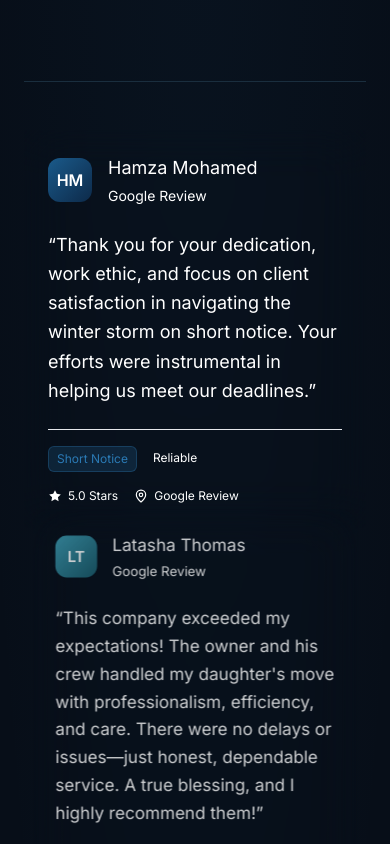
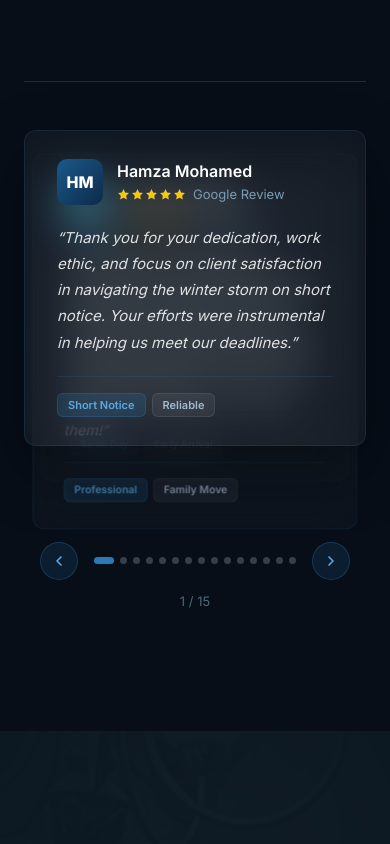
Before and after one commit to willzenner-uiowa/moving-company-atl, a Next.js app: page / in a window 390 px wide. Shown: the part 4140-4984 px from the top of the page. Built offline with nearby package versions, Linux system fonts and the light colour scheme.

Commit message:
fix testimonials animation and all 15 reviews

```diff
--- a/src/components/ui/glass-testimonial-swiper.tsx
+++ b/src/components/ui/glass-testimonial-swiper.tsx
@@ -1,7 +1,6 @@
 "use client";
 import React, { useState, useRef, useEffect, useCallback, CSSProperties } from 'react';
 
-// --- Component Interfaces ---
 export interface Testimonial {
   id: string | number;
   initials: string;
@@ -15,17 +14,14 @@ export interface Testimonial {
 
 export interface TestimonialStackProps {
   testimonials: Testimonial[];
-  /** How many cards to show behind the main card */
   visibleBehind?: number;
 }
 
-// --- The Component ---
 export const TestimonialStack = ({ testimonials, visibleBehind = 2 }: TestimonialStackProps) => {
   const [activeIndex, setActiveIndex] = useState(0);
   const [isDragging, setIsDragging] = useState(false);
   const [dragOffset, setDragOffset] = useState(0);
   const dragStartRef = useRef(0);
-  const cardRefs = useRef<(HTMLDivElement | null)[]>([]);
   const totalCards = testimonials.length;
 
   const navigate = useCallback((newIndex: number) => {
@@ -37,19 +33,17 @@ export const TestimonialStack = ({ testimonials, visibleBehind = 2 }: Testimonia
     setIsDragging(true);
     const clientX = 'touches' in e ? e.touches[0].clientX : e.clientX;
     dragStartRef.current = clientX;
-    cardRefs.current[activeIndex]?.classList.add('is-dragging');
   };
 
   const handleDragMove = useCallback((e: MouseEvent | TouchEvent) => {
     if (!isDragging) return;
-    const clientX = 'touches' in e ? e.touches[0].clientX : e.clientX;
+    const clientX = 'touches' in e ? (e as TouchEvent).touches[0].clientX : (e as MouseEvent).clientX;
     setDragOffset(clientX - dragStartRef.current);
   }, [isDragging]);
 
   const handleDragEnd = useCallback(() => {
     if (!isDragging) return;
-    cardRefs.current[activeIndex]?.classList.remove('is-dragging');
-    if (Math.abs(dragOffset) > 50) {
+    if (Math.abs(dragOffset) > 60) {
       navigate(activeIndex + (dragOffset < 0 ? 1 : -1));
     }
     setIsDragging(false);
@@ -58,14 +52,14 @@ export const TestimonialStack = ({ testimonials, visibleBehind = 2 }: Testimonia
 
   useEffect(() => {
     if (isDragging) {
-      window.addEventListener('mousemove', handleDragMove);
-      window.addEventListener('touchmove', handleDragMove);
+      window.addEventListener('mousemove', handleDragMove as EventListener);
+      window.addEventListener('touchmove', handleDragMove as EventListener);
       window.addEventListener('mouseup', handleDragEnd);
       window.addEventListener('touchend', handleDragEnd);
     }
     return () => {
-      window.removeEventListener('mousemove', handleDragMove);
-      window.removeEventListener('touchmove', handleDragMove);
+      window.removeEventListener('mousemove', handleDragMove as EventListener);
+      window.removeEventListener('touchmove', handleDragMove as EventListener);
       window.removeEventListener('mouseup', handleDragEnd);
       window.removeEventListener('touchend', handleDragEnd);
     };
@@ -74,87 +68,150 @@ export const TestimonialStack = ({ testimonials, visibleBehind = 2 }: Testimonia
   if (!testimonials?.length) return null;
 
   return (
-    <section className="testimonials-stack relative pb-10">
+    <div>
+      {/* Card stack */}
+      <div style={{ position: 'relative', height: 380 }}>
         {testimonials.map((testimonial, index) => {
-        // Calculate the card's position in the display order
           const displayOrder = (index - activeIndex + totalCards) % totalCards;
 
-        // --- DYNAMIC STYLE CALCULATION ---
-        const style: CSSProperties = {};
-        if (displayOrder === 0) { // The active card
+          const style: CSSProperties = {
+            position: 'absolute',
+            top: 0,
+            left: 0,
+            right: 0,
+            transition: isDragging && displayOrder === 0 ? 'none' : 'transform 0.45s cubic-bezier(0.22,1,0.36,1), opacity 0.45s ease',
+            cursor: displayOrder === 0 ? (isDragging ? 'grabbing' : 'grab') : 'default',
+            userSelect: 'none',
+            borderRadius: 12,
+            background: 'rgba(255,255,255,0.04)',
+            border: '1px solid rgba(43,122,181,0.18)',
+            backdropFilter: 'blur(20px)',
+            boxShadow: displayOrder === 0 ? '0 24px 60px rgba(0,0,0,0.4)' : 'none',
+          };
+
+          if (displayOrder === 0) {
             style.transform = `translateX(${dragOffset}px)`;
             style.opacity = 1;
             style.zIndex = totalCards;
-        } else if (displayOrder <= visibleBehind) { // Cards stacked behind
+          } else if (displayOrder <= visibleBehind) {
             const scale = 1 - 0.05 * displayOrder;
-          const translateY = -2 * displayOrder; // in rem
-          style.transform = `scale(${scale}) translateY(${translateY}rem)`;
-          style.opacity = 1 - 0.2 * displayOrder;
+            const translateY = 14 * displayOrder;
+            style.transform = `scale(${scale}) translateY(${translateY}px)`;
+            style.opacity = 1 - 0.25 * displayOrder;
             style.zIndex = totalCards - displayOrder;
-        } else { // Cards that are out of view
-          style.transform = 'scale(0)';
+            style.pointerEvents = 'none';
+          } else {
+            style.transform = 'scale(0.85) translateY(40px)';
             style.opacity = 0;
             style.zIndex = 0;
+            style.pointerEvents = 'none';
           }
-
-        const tagClasses = (type: 'featured' | 'default') => type === 'featured'
-          ? 'bg-primary/20 text-primary border border-primary/30'
-          : 'bg-secondary text-secondary-foreground';
 
           return (
             <div
-            ref={(el) => { cardRefs.current[index] = el; }}
               key={testimonial.id}
-            className="testimonial-card glass-effect backdrop-blur-xl"
-            style={style} // Apply dynamic styles here
+              style={style}
               onMouseDown={(e) => handleDragStart(e, index)}
               onTouchStart={(e) => handleDragStart(e, index)}
             >
-            <div className="p-6 md:p-8">
-              <div className="flex items-start justify-between mb-6">
-                <div className="flex items-center gap-4">
-                  <div className="flex-shrink-0 w-11 h-11 rounded-xl flex items-center justify-center text-white font-semibold text-base" style={{ background: testimonial.avatarGradient }}>
+              <div style={{ padding: '28px 32px' }}>
+                {/* Header */}
+                <div style={{ display: 'flex', alignItems: 'center', gap: 14, marginBottom: 20 }}>
+                  <div style={{
+                    flexShrink: 0, width: 46, height: 46, borderRadius: 10,
+                    display: 'flex', alignItems: 'center', justifyContent: 'center',
+                    color: '#fff', fontWeight: 700, fontSize: 16,
+                    background: testimonial.avatarGradient,
+                  }}>
                     {testimonial.initials}
                   </div>
                   <div>
-                    <h3 className="text-card-foreground font-medium text-lg">{testimonial.name}</h3>
-                    <p className="text-sm text-muted-foreground mt-1">{testimonial.role}</p>
+                    <div style={{ color: '#fff', fontWeight: 600, fontSize: 16 }}>{testimonial.name}</div>
+                    <div style={{ color: '#7A9BB5', fontSize: 13, marginTop: 2 }}>
+                      {/* 5 gold stars */}
+                      {[0,1,2,3,4].map(i => (
+                        <svg key={i} style={{ display: 'inline', width: 13, height: 13, marginRight: 1 }} viewBox="0 0 24 24" fill="#F5C518">
+                          <path d="M12 2l3.09 6.26L22 9.27l-5 4.87 1.18 6.88L12 17.77l-6.18 3.25L7 14.14 2 9.27l6.91-1.01L12 2z"/>
+                        </svg>
+                      ))}
+                      <span style={{ marginLeft: 6, verticalAlign: 'middle' }}>Google Review</span>
                     </div>
                   </div>
                 </div>
 
-              <blockquote className="text-card-foreground/90 leading-relaxed text-lg mb-6">&ldquo;{testimonial.quote}&rdquo;</blockquote>
+                {/* Quote */}
+                <blockquote style={{
+                  color: 'rgba(255,255,255,0.85)', fontSize: 15, lineHeight: 1.75,
+                  marginBottom: 20, fontStyle: 'italic',
+                }}>
+                  &ldquo;{testimonial.quote}&rdquo;
+                </blockquote>
 
-              <div className="flex flex-col md:flex-row items-start md:items-center justify-between border-t border-border pt-4 gap-4">
-                <div className="flex flex-wrap gap-2">
+                {/* Tags */}
+                <div style={{ display: 'flex', flexWrap: 'wrap', gap: 6, borderTop: '1px solid rgba(43,122,181,0.15)', paddingTop: 16 }}>
                   {testimonial.tags.map((tag, i) => (
-                    <span key={i} className={['text-xs', 'px-2', 'py-1', 'rounded-md', tagClasses(tag.type)].join(' ')}>
+                    <span key={i} style={{
+                      fontSize: 11, padding: '3px 10px', borderRadius: 6, fontWeight: 600,
+                      background: tag.type === 'featured' ? 'rgba(43,122,181,0.2)' : 'rgba(255,255,255,0.06)',
+                      color: tag.type === 'featured' ? '#5BA8E0' : '#A0B8CC',
+                      border: tag.type === 'featured' ? '1px solid rgba(43,122,181,0.3)' : '1px solid rgba(255,255,255,0.08)',
+                    }}>
                       {tag.text}
                     </span>
                   ))}
-                </div>
-                <div className="flex items-center gap-4 text-xs text-muted-foreground">
-                  {testimonial.stats.map((stat, i) => {
-                    const IconComponent = stat.icon;
-                    return (
-                      <span key={i} className="flex items-center">
-                        <IconComponent className="mr-1.5 h-3.5 w-3.5" />
-                        {stat.text}
-                      </span>
-                    );
-                  })}
-                </div>
                 </div>
               </div>
             </div>
           );
         })}
+      </div>
 
-      <div className="pagination flex gap-2 justify-center absolute bottom-0 left-0 right-0">
+      {/* Controls */}
+      <div style={{ display: 'flex', alignItems: 'center', justifyContent: 'center', gap: 16, marginTop: 32 }}>
+        {/* Prev */}
+        <button
+          onClick={() => navigate(activeIndex - 1)}
+          style={{ background: 'rgba(43,122,181,0.15)', border: '1px solid rgba(43,122,181,0.3)', borderRadius: '50%', width: 38, height: 38, display: 'flex', alignItems: 'center', justifyContent: 'center', cursor: 'pointer', color: '#5BA8E0' }}
+          aria-label="Previous review"
+        >
+          <svg width="16" height="16" viewBox="0 0 24 24" fill="none" stroke="currentColor" strokeWidth="2.5" strokeLinecap="round" strokeLinejoin="round"><polyline points="15 18 9 12 15 6"/></svg>
+        </button>
+
+        {/* Dots */}
+        <div style={{ display: 'flex', gap: 6 }}>
           {testimonials.map((_, index) => (
-          <button key={index} aria-label={`Go to testimonial ${index + 1}`} onClick={() => navigate(index)} className={`pagination-dot ${activeIndex === index ? 'active' : ''}`} />
+            <button
+              key={index}
+              onClick={() => navigate(index)}
+              aria-label={`Go to review ${index + 1}`}
+              style={{
+                width: activeIndex === index ? 20 : 7,
+                height: 7,
+                borderRadius: 4,
+                border: 'none',
+                cursor: 'pointer',
+                transition: 'width 0.3s ease, background 0.3s ease',
+                background: activeIndex === index ? '#2B7AB5' : 'rgba(255,255,255,0.2)',
+                padding: 0,
+              }}
+            />
           ))}
         </div>
-    </section>
+
+        {/* Next */}
+        <button
+          onClick={() => navigate(activeIndex + 1)}
+          style={{ background: 'rgba(43,122,181,0.15)', border: '1px solid rgba(43,122,181,0.3)', borderRadius: '50%', width: 38, height: 38, display: 'flex', alignItems: 'center', justifyContent: 'center', cursor: 'pointer', color: '#5BA8E0' }}
+          aria-label="Next review"
+        >
+          <svg width="16" height="16" viewBox="0 0 24 24" fill="none" stroke="currentColor" strokeWidth="2.5" strokeLinecap="round" strokeLinejoin="round"><polyline points="9 18 15 12 9 6"/></svg>
+        </button>
+      </div>
+
+      {/* Counter */}
+      <div style={{ textAlign: 'center', marginTop: 12, color: '#4A6A7A', fontSize: 13 }}>
+        {activeIndex + 1} / {totalCards}
+      </div>
+    </div>
   );
 };
```
Also changed, not shown: .claude/launch.json (added). Lines whose indentation alone changed are shown as unchanged.
